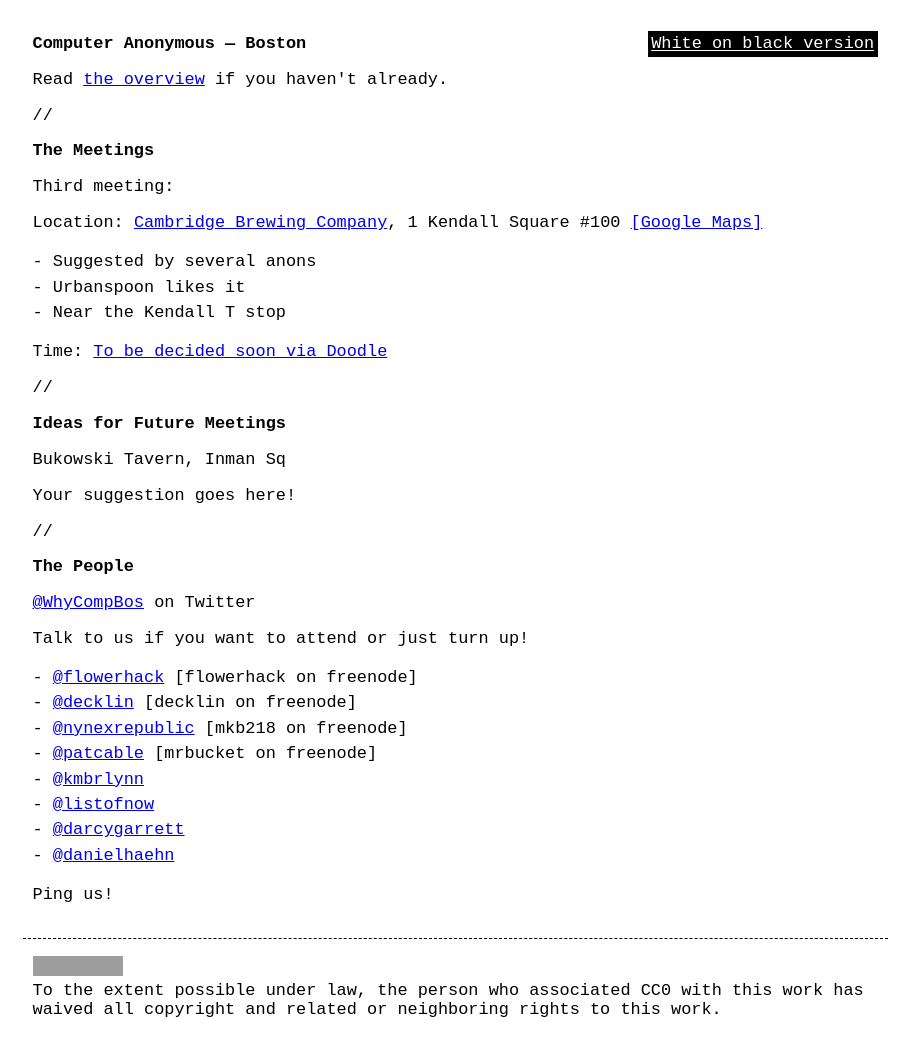
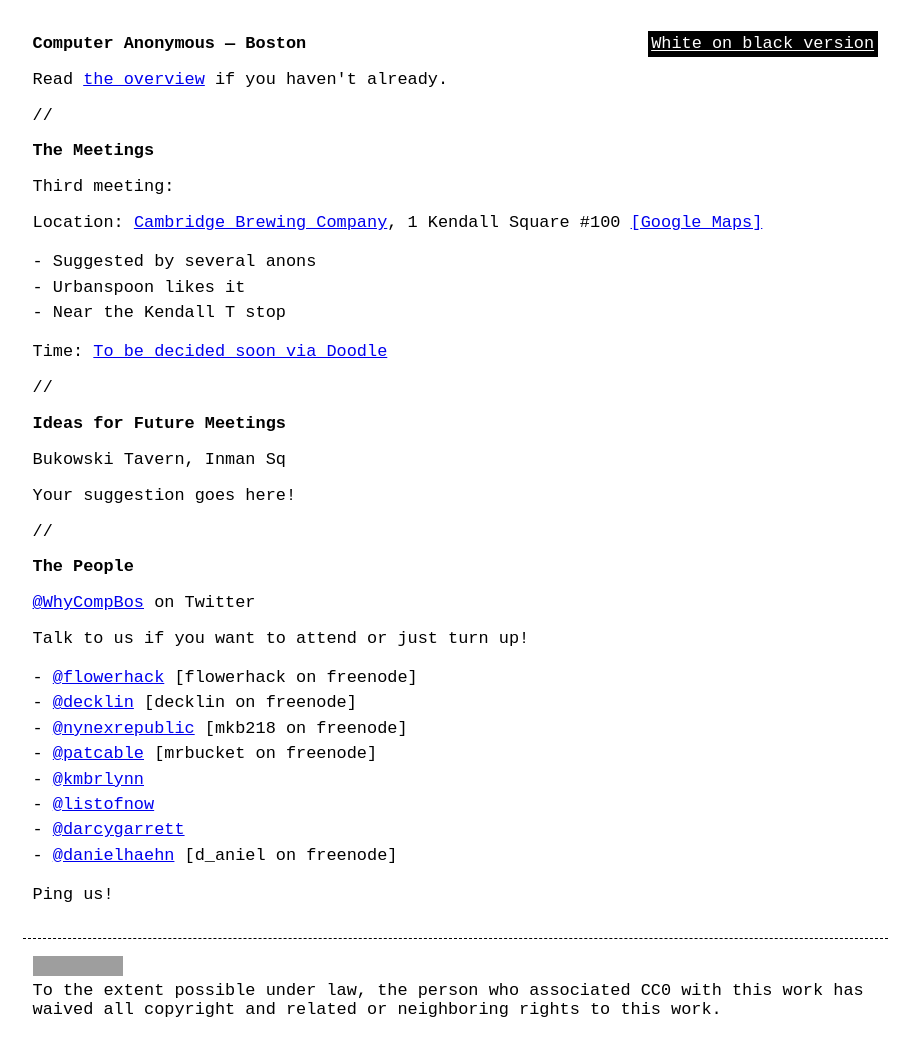
Before and after one commit to computeranonymous/computer, a Jekyll site: the page built from us_boston.html, in a window 1280 px wide. Shown: the whole page, without its empty margins (185-1094 px from the left). Built offline with Jekyll 4.4.1, drawn with Linux system fonts in a browser that asks for light colours; grey boxes are pictures that could not be loaded.

Commit message:
Add my IRC handle.

```diff
--- a/us_boston.html
+++ b/us_boston.html
@@ -30,6 +30,6 @@
       <li><a href="https://twitter.com/kmbrlynn">@kmbrlynn</a></li>
       <li><a href="https://twitter.com/listofnow">@listofnow</a></li>
       <li><a href="https://twitter.com/darcygarrett">@darcygarrett</a></li>
-      <li><a href="https://twitter.com/danielhaehn">@danielhaehn</a></li>
+      <li><a href="https://twitter.com/danielhaehn">@danielhaehn</a> [d_aniel on freenode]</li>
     </ul>
     <p>Ping us!</p>
```
